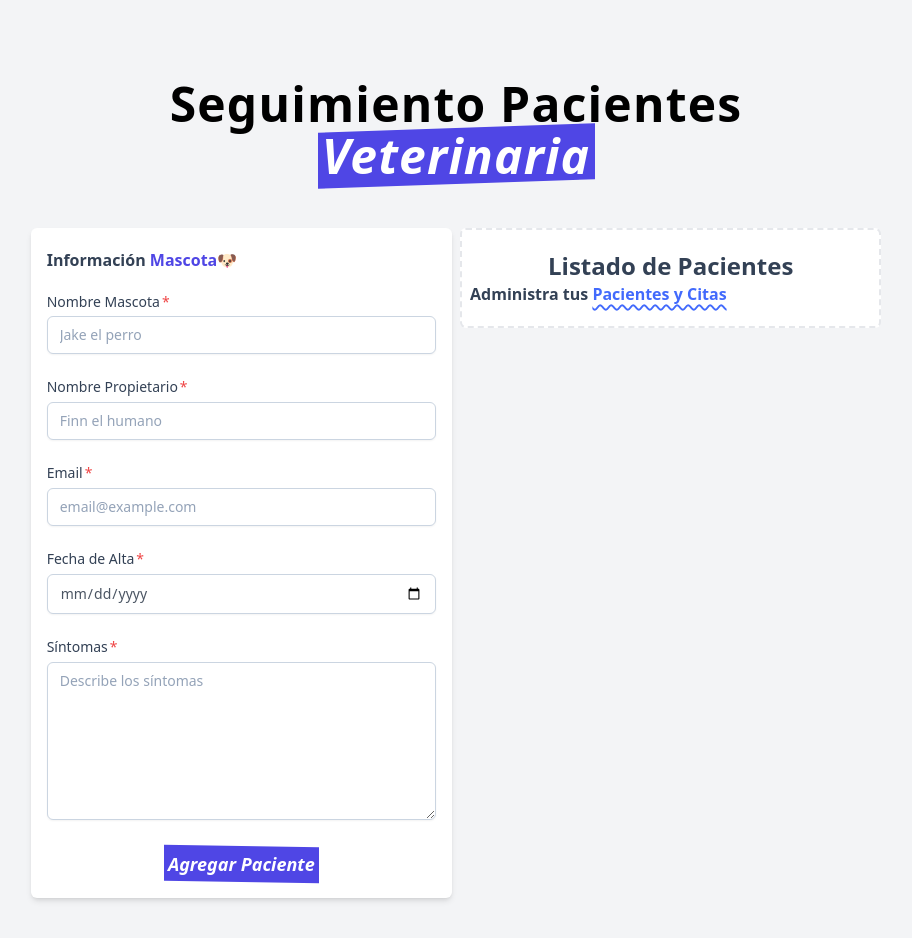
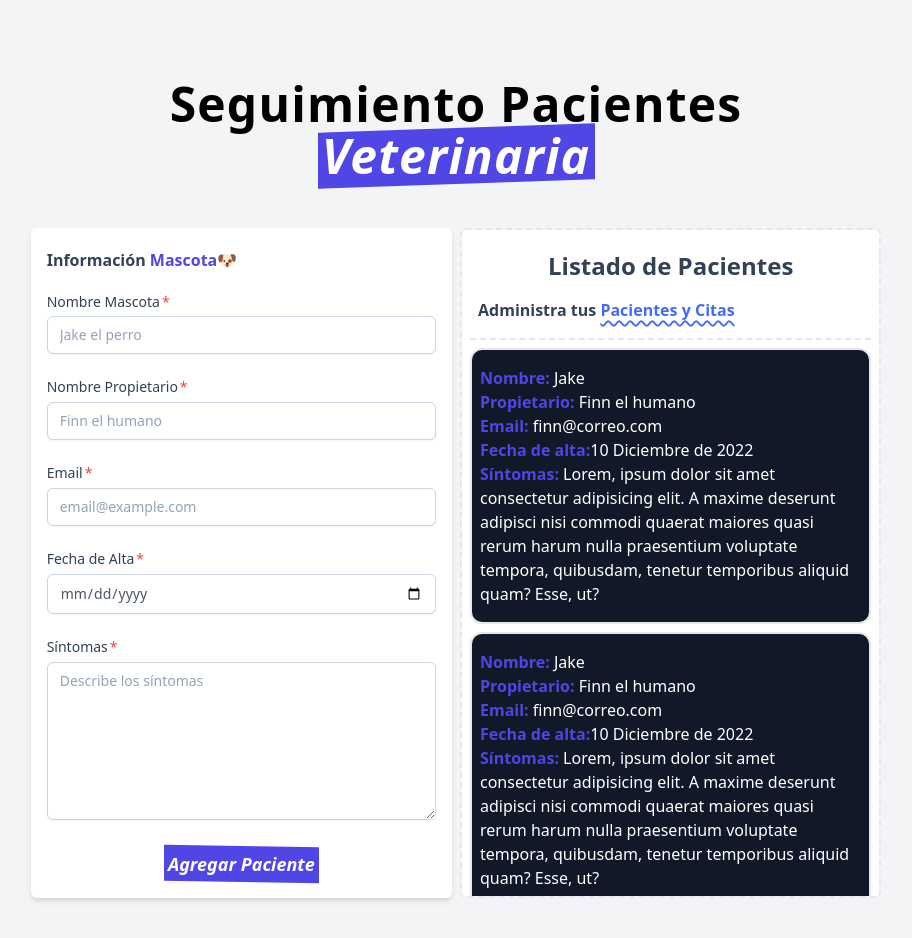
Before and after one commit to DanielRoman11/veterinaria-react, a React (Vite) app: page / in a window 1280 px wide. Shown: the whole page, without its empty margins (184-1096 px from the left). Built offline with nearby package versions, Linux system fonts and the light colour scheme.

Commit message:
feat(Paciente.jsx): Adding Paciente.jsx and styles

```diff
--- a/src/App.css
+++ b/src/App.css
@@ -621,6 +621,14 @@ video {
   display: flex;
 }
 
+.max-h-96 {
+  max-height: 24rem;
+}
+
+.max-h-\[670px\] {
+  max-height: 670px;
+}
+
 .min-h-screen {
   min-height: 100vh;
 }
@@ -631,6 +639,66 @@ video {
 
 .w-full {
   width: 100%;
+}
+
+.border-spacing-2 {
+  --tw-border-spacing-x: 0.5rem;
+  --tw-border-spacing-y: 0.5rem;
+  border-spacing: var(--tw-border-spacing-x) var(--tw-border-spacing-y);
+}
+
+.border-spacing-5 {
+  --tw-border-spacing-x: 1.25rem;
+  --tw-border-spacing-y: 1.25rem;
+  border-spacing: var(--tw-border-spacing-x) var(--tw-border-spacing-y);
+}
+
+.snap-y {
+  scroll-snap-type: y var(--tw-scroll-snap-strictness);
+}
+
+.snap-center {
+  scroll-snap-align: center;
+}
+
+.snap-normal {
+  scroll-snap-stop: normal;
+}
+
+.scroll-m-2 {
+  scroll-margin: 0.5rem;
+}
+
+.scroll-me-7 {
+  scroll-margin-inline-end: 1.75rem;
+}
+
+.scroll-py-11 {
+  scroll-padding-top: 2.75rem;
+  scroll-padding-bottom: 2.75rem;
+}
+
+.scroll-px-2 {
+  scroll-padding-left: 0.5rem;
+  scroll-padding-right: 0.5rem;
+}
+
+.scroll-px-4 {
+  scroll-padding-left: 1rem;
+  scroll-padding-right: 1rem;
+}
+
+.scroll-py-4 {
+  scroll-padding-top: 1rem;
+  scroll-padding-bottom: 1rem;
+}
+
+.scroll-ps-2 {
+  scroll-padding-inline-start: 0.5rem;
+}
+
+.scroll-ps-10 {
+  scroll-padding-inline-start: 2.5rem;
 }
 
 .flex-col {
@@ -651,8 +719,34 @@ video {
   margin-bottom: calc(1.25rem * var(--tw-space-y-reverse));
 }
 
+.space-y-2 > :not([hidden]) ~ :not([hidden]) {
+  --tw-space-y-reverse: 0;
+  margin-top: calc(0.5rem * calc(1 - var(--tw-space-y-reverse)));
+  margin-bottom: calc(0.5rem * var(--tw-space-y-reverse));
+}
+
+.overflow-hidden {
+  overflow: hidden;
+}
+
+.overflow-y-auto {
+  overflow-y: auto;
+}
+
+.overflow-y-scroll {
+  overflow-y: scroll;
+}
+
+.scroll-smooth {
+  scroll-behavior: smooth;
+}
+
 .rounded-md {
   border-radius: 0.375rem;
+}
+
+.rounded-xl {
+  border-radius: 0.75rem;
 }
 
 .border {
@@ -663,8 +757,16 @@ video {
   border-width: 2px;
 }
 
+.border-b-2 {
+  border-bottom-width: 2px;
+}
+
 .border-dashed {
   border-style: dashed;
+}
+
+.border-double {
+  border-style: double;
 }
 
 .border-slate-300 {
@@ -680,6 +782,35 @@ video {
 .bg-white {
   --tw-bg-opacity: 1;
   background-color: rgb(255 255 255 / var(--tw-bg-opacity));
+}
+
+.bg-gray-500 {
+  --tw-bg-opacity: 1;
+  background-color: rgb(107 114 128 / var(--tw-bg-opacity));
+}
+
+.bg-gray-400 {
+  --tw-bg-opacity: 1;
+  background-color: rgb(156 163 175 / var(--tw-bg-opacity));
+}
+
+.bg-gray-600 {
+  --tw-bg-opacity: 1;
+  background-color: rgb(75 85 99 / var(--tw-bg-opacity));
+}
+
+.bg-gray-800 {
+  --tw-bg-opacity: 1;
+  background-color: rgb(31 41 55 / var(--tw-bg-opacity));
+}
+
+.bg-gray-900 {
+  --tw-bg-opacity: 1;
+  background-color: rgb(17 24 39 / var(--tw-bg-opacity));
+}
+
+.p-4 {
+  padding: 1rem;
 }
 
 .px-2 {
@@ -705,6 +836,19 @@ video {
 .py-5 {
   padding-top: 1.25rem;
   padding-bottom: 1.25rem;
+}
+
+.py-4 {
+  padding-top: 1rem;
+  padding-bottom: 1rem;
+}
+
+.pb-3 {
+  padding-bottom: 0.75rem;
+}
+
+.pb-4 {
+  padding-bottom: 1rem;
 }
 
 .text-center {
@@ -735,8 +879,16 @@ video {
   font-weight: 700;
 }
 
+.font-light {
+  font-weight: 300;
+}
+
 .font-medium {
   font-weight: 500;
+}
+
+.font-normal {
+  font-weight: 400;
 }
 
 .font-semibold {
@@ -751,9 +903,9 @@ video {
   letter-spacing: 0.025em;
 }
 
-.text-\[\#FFFB26\] {
+.text-\[\#426AFC\] {
   --tw-text-opacity: 1;
-  color: rgb(255 251 38 / var(--tw-text-opacity));
+  color: rgb(66 106 252 / var(--tw-text-opacity));
 }
 
 .text-gray-600 {
@@ -786,17 +938,13 @@ video {
   color: rgb(255 255 255 / var(--tw-text-opacity));
 }
 
-.text-\[\#426AFC\] {
+.text-yellow-300 {
   --tw-text-opacity: 1;
-  color: rgb(66 106 252 / var(--tw-text-opacity));
+  color: rgb(253 224 71 / var(--tw-text-opacity));
 }
 
 .underline {
   text-decoration-line: underline;
-}
-
-.decoration-\[\#FFFB26\] {
-  text-decoration-color: #FFFB26;
 }
 
 .decoration-\[\#426AFC\] {
@@ -834,6 +982,10 @@ video {
   color: rgb(148 163 184 / var(--tw-placeholder-opacity));
 }
 
+.bg-blend-darken {
+  background-blend-mode: darken;
+}
+
 .shadow-md {
   --tw-shadow: 0 4px 6px -1px rgb(0 0 0 / 0.1), 0 2px 4px -2px rgb(0 0 0 / 0.1);
   --tw-shadow-colored: 0 4px 6px -1px var(--tw-shadow-color), 0 2px 4px -2px var(--tw-shadow-color);
@@ -864,18 +1016,6 @@ video {
 .before\:-skew-y-2::before {
   content: var(--tw-content);
   --tw-skew-y: -2deg;
-  transform: translate(var(--tw-translate-x), var(--tw-translate-y)) rotate(var(--tw-rotate)) skewX(var(--tw-skew-x)) skewY(var(--tw-skew-y)) scaleX(var(--tw-scale-x)) scaleY(var(--tw-scale-y));
-}
-
-.before\:-skew-y-3::before {
-  content: var(--tw-content);
-  --tw-skew-y: -3deg;
-  transform: translate(var(--tw-translate-x), var(--tw-translate-y)) rotate(var(--tw-rotate)) skewX(var(--tw-skew-x)) skewY(var(--tw-skew-y)) scaleX(var(--tw-scale-x)) scaleY(var(--tw-scale-y));
-}
-
-.before\:skew-y-2::before {
-  content: var(--tw-content);
-  --tw-skew-y: 2deg;
   transform: translate(var(--tw-translate-x), var(--tw-translate-y)) rotate(var(--tw-rotate)) skewX(var(--tw-skew-x)) skewY(var(--tw-skew-y)) scaleX(var(--tw-scale-x)) scaleY(var(--tw-scale-y));
 }
 
@@ -972,6 +1112,11 @@ video {
     background-color: rgb(15 23 42 / var(--tw-bg-opacity));
   }
 
+  .dark\:text-\[\#FFFB26\] {
+    --tw-text-opacity: 1;
+    color: rgb(255 251 38 / var(--tw-text-opacity));
+  }
+
   .dark\:text-slate-200 {
     --tw-text-opacity: 1;
     color: rgb(226 232 240 / var(--tw-text-opacity));
@@ -980,11 +1125,6 @@ video {
   .dark\:text-white {
     --tw-text-opacity: 1;
     color: rgb(255 255 255 / var(--tw-text-opacity));
-  }
-
-  .dark\:text-\[\#FFFB26\] {
-    --tw-text-opacity: 1;
-    color: rgb(255 251 38 / var(--tw-text-opacity));
   }
 
   .dark\:decoration-\[\#FFFB26\] {
--- a/src/components/Formulario.jsx
+++ b/src/components/Formulario.jsx
@@ -3,7 +3,9 @@ export default function Formulario () {
     <div className="sm:w-1/2 lg:w-1/3">
       <form action="" className="w-full bg-white dark:bg-slate-200 shadow-md rounded-md mb-10 px-4 py-5">
         <fieldset className="flex flex-col justify-center space-y-5">
-          <legend className="font-bold text-slate-700">Información <span className="text-indigo-600"> Mascota🐶</span></legend>
+          <legend className="font-bold text-slate-700">Información
+            <span className="text-indigo-600"> Mascota🐶</span>
+          </legend>
           <label htmlFor="mascota">
             <span className="block text-sm font-medium text-slate-700 after:content-['*'] after:ml-0.5 after:text-red-500">Nombre Mascota</span>
             <input
@@ -32,7 +34,7 @@ export default function Formulario () {
               id="email"
               placeholder="email@example.com"
               className="peer mt-1 w-full px-3 py-2 bg-white border border-slate-300 rounded-md text-sm text-gray-700 shadow-sm placeholder-slate-400 focus:outline-none focus:border-sky-500 focus:ring-1 focus:ring-sky-500 focus:invalid:border-pink-500 focus:invalid:ring-pink-500"/>
-              <p class="absolute -bottom-5 mt-2 invisible peer-invalid:visible text-pink-600 text-sm">
+              <p className="absolute -bottom-5 mt-2 invisible peer-invalid:visible text-pink-600 text-sm">
                 Proporcione un dirección email válida.
               </p>
           </label>
@@ -43,7 +45,7 @@ export default function Formulario () {
               name="date"
               id="date"
               className="peer mt-1 w-full px-3 py-2 bg-white border border-slate-300 rounded-md text-sm text-gray-600 shadow-sm placeholder-slate-400 focus:outline-none focus:border-sky-500 focus:ring-1 focus:ring-sky-500 focus:invalid:border-pink-500 focus:invalid:ring-pink-500"/>
-              <p class="absolute -bottom-5 mt-2 invisible peer-invalid:visible text-pink-600 text-sm">
+              <p className="absolute -bottom-5 mt-2 invisible peer-invalid:visible text-pink-600 text-sm">
                 Proporcione una fecha válida.
               </p>
           </label>
--- a/src/components/ListadoPacientes.jsx
+++ b/src/components/ListadoPacientes.jsx
@@ -1,9 +1,20 @@
+import Paciente from "./Paciente";
+
 export default function ListadoPacientes() {
   return (
-    <div className="sm:w-1/2 lg:w-1/3">
-      <section className="bg-white dark:bg-slate-800 text-slate-700  dark:text-slate-200 border-2 rounded-md border-dashed px-2 py-5">
+    <div className="sm:w-1/2 lg:w-1/3 max-h-[670px] overflow-y-scroll border-2 border-dashed rounded-md scroll-py-4 snap-y snap-normal scroll-ps-10">
+      <section className="bg-white dark:bg-slate-800 text-slate-700  dark:text-slate-200 px-2 py-5">
         <h2 className="mx-auto text-center text-2xl font-bold">Listado de Pacientes</h2>
-        <legend className="font-bold ">Administra tus <span className="underline text-[#426AFC] decoration-[#426AFC] underline-offset-4 decoration-wavy decoration-2 dark:decoration-[#FFFB26] dark:text-[#FFFB26]">Pacientes y Citas</span></legend>
+        <legend className="font-bold border-b-2 border-dashed border-spacing-5 py-4 px-2">Administra tus {""}
+          <span className="underline text-[#426AFC] dark:text-[#FFFB26] decoration-[#426AFC] dark:decoration-[#FFFB26] underline-offset-4 decoration-wavy decoration-2">
+        Pacientes y Citas
+          </span>
+        </legend>
+        <article className="space-y-2 py-2">
+          <Paciente/>
+          <Paciente/>
+          <Paciente/>
+        </article>
       </section>
     </div>
   )
--- /dev/null
+++ b/src/components/Paciente.jsx
@@ -0,0 +1,26 @@
+export default function Paciente() {
+ return (
+  <article className="py-4 px-2 border-2 border-double rounded-xl bg-gray-900">
+    <p className="font-bold text-indigo-600">Nombre: {""}
+      <span className="font-normal text-white">Jake</span>
+    </p>
+
+    <p className="font-bold text-indigo-600">Propietario: {""}
+      <span className="font-normal text-white">Finn el humano</span>
+    </p>
+
+    <p className="font-bold text-indigo-600">Email: {""}
+      <span className="font-normal text-white">finn@correo.com</span>
+    </p>
+
+    <p className="font-bold text-indigo-600">Fecha  {""}de alta:
+      <span className="font-normal text-white">10 Diciembre de 2022</span>
+    </p>
+
+    <p className="font-bold text-indigo-600">Síntomas: {""}
+      <span className="font-normal text-white">Lorem, ipsum dolor sit amet consectetur adipisicing elit. A maxime deserunt adipisci nisi commodi quaerat maiores quasi rerum harum nulla praesentium voluptate tempora, quibusdam, tenetur temporibus aliquid quam? Esse, ut?
+      </span>
+    </p>
+  </article>
+ )
+}
```
